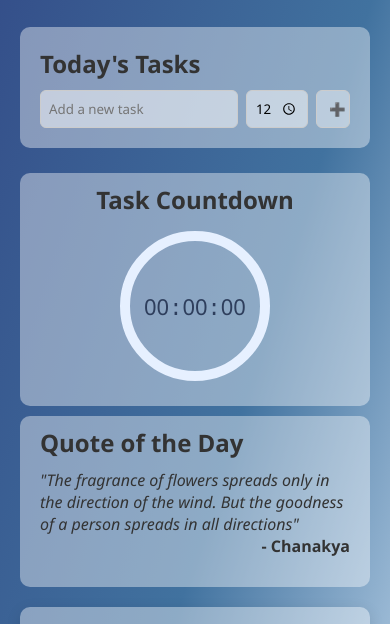
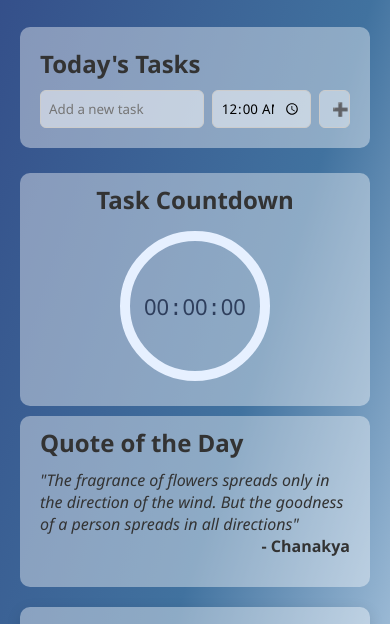
Before and after one commit to raghavuday98/DayDrill-Scheduler, a plain HTML site: page index.html in a window 390 px wide. Shown: the part 57-681 px from the top of the page. Drawn offline with Linux system fonts and the light colour scheme.

Commit message:
Update styles.css

```diff
--- a/styles.css
+++ b/styles.css
@@ -546,15 +546,15 @@ main {
   }
 
   #taskInput {
-    width: 65%;
+    width: 55%;
   }
 
   #taskTimeInput {
-    width: 20%;
+    width: 32%;
   }
 
   #addTaskButton {
-    width: 11%;
+    width: 10%;
   }
 
   .weekly {
```
